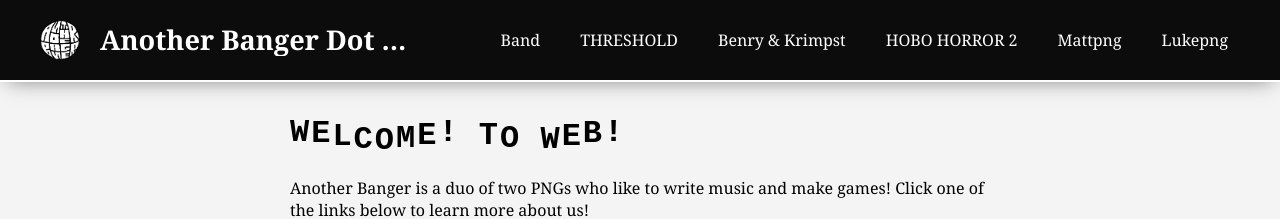
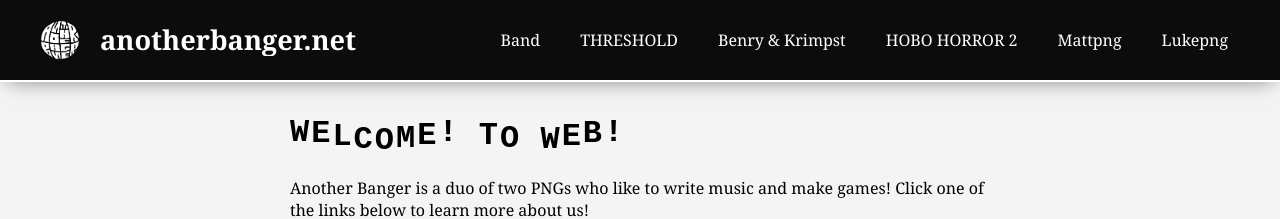
Before and after one commit to VasqCo/anotherbanger, a Jekyll site: the page built from index.markdown, in a window 1280 px wide and 957 px high. Shown: the top 219 px of the window. Built offline with Jekyll 4.4.1, drawn with Linux system fonts in a browser that asks for light colours; some web fonts are replaced.

Commit message:
deleted files i forgot were there and also changed site title

```diff
--- a/_config.yml
+++ b/_config.yml
@@ -18,7 +18,7 @@
 # You can create any custom variable you would like, and they will be accessible
 # in the templates via {{ site.myvariable }}.
 
-title: Another Banger Dot Net
+title: anotherbanger.net
 email: your-email@example.com
 description: >- # this means to ignore newlines until "baseurl:"
   Another Banger - Music and Games by Matt and Luke PNG
```
Also changed, not shown: 1 other file.
